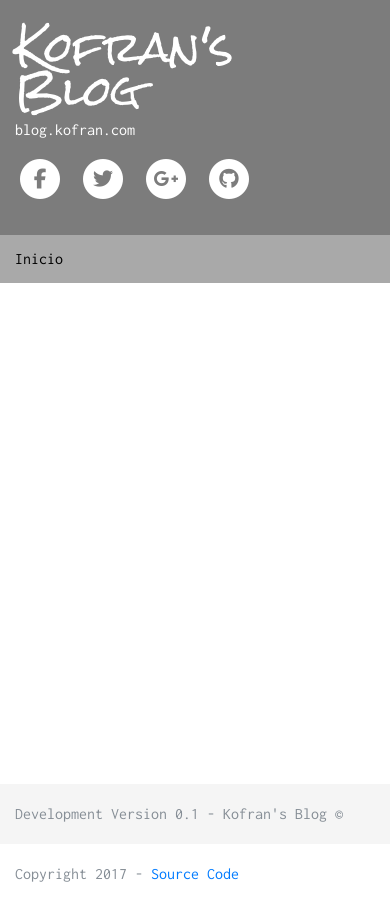
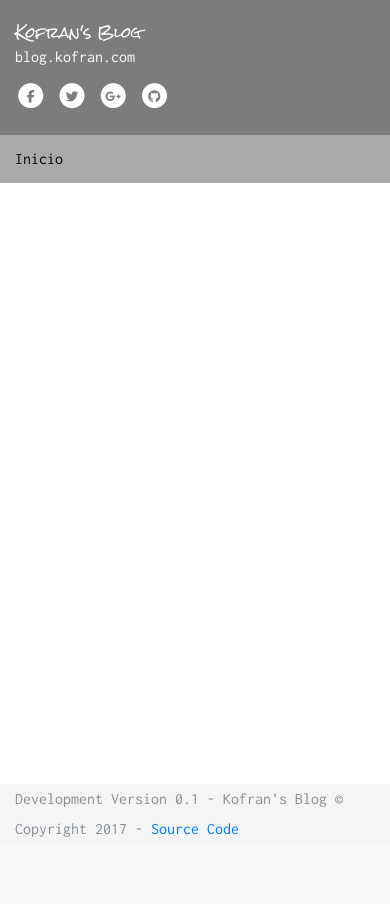
Before and after one commit to kofran/blog, a Django app: page / in a window 390 px wide. After the commit the page ends 837 px from the top, so only its background shows below. Run offline with Django 3.2, Linux system fonts and the light colour scheme; data that the repository does not hold is empty; some libraries are stand-ins or nearby versions.

Commit message:
mejorado el diseño responsive en el logo con media queries

```diff
--- a/blog/static/css/blog.css
+++ b/blog/static/css/blog.css
@@ -54,16 +54,26 @@ header {
 /*CONTENT*/
 
 /*FOOTER*/
-/*footer  > .container{
-  padding-right: 15px;
-  padding-left: 15px;
-}*/
 .footer {
   position: absolute;
   bottom: 0;
   width: 100%;
 
   height: 60px;
-  line-height: 60px;
+  line-height: 30px;
   background-color: #f5f5f5;
 }
+/*MOBILE*/
+@media screen and (max-width: 400px) {
+  .logo {
+    font-size: 14px;
+  }
+  .social-header {
+    margin-top: 10px;
+    font-size: 10px;
+  }
+  .menu-bar {
+    margin-top: 10px;
+    font-size: 10px;
+  }
+}
```
